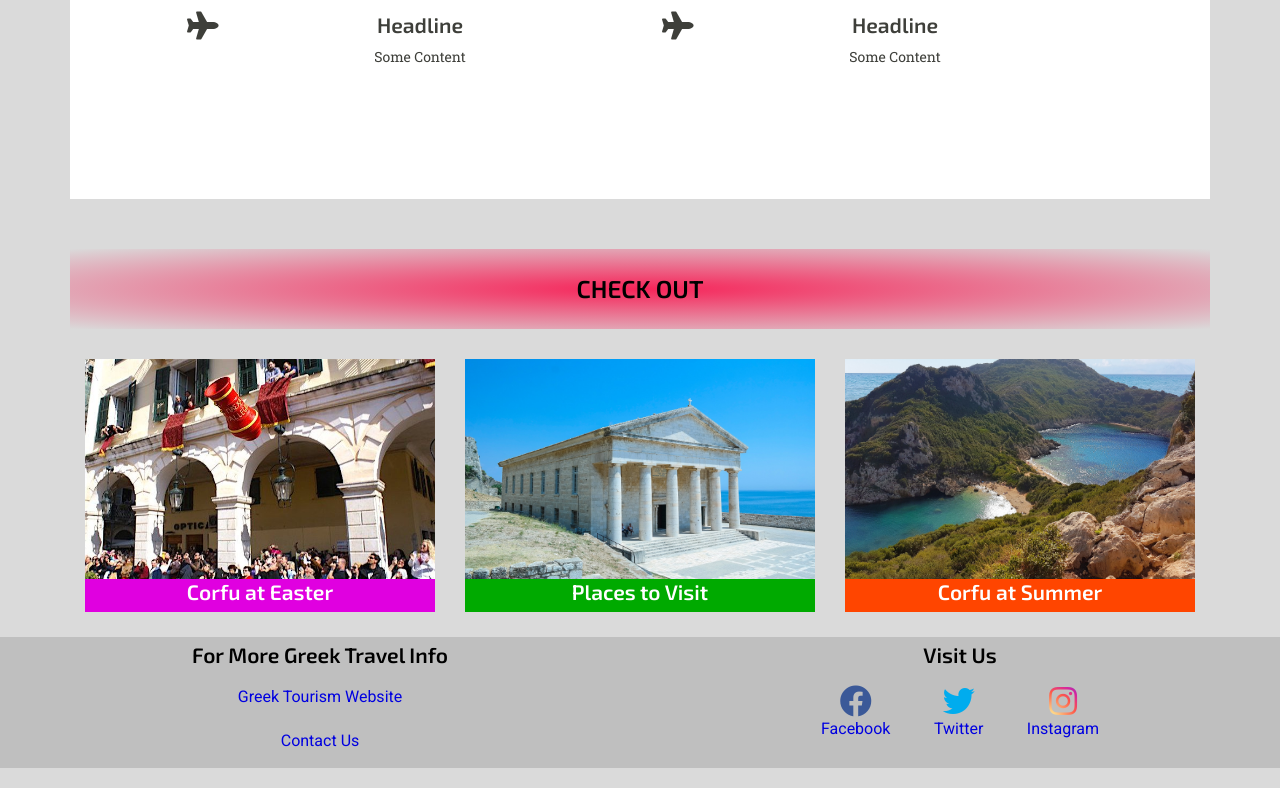
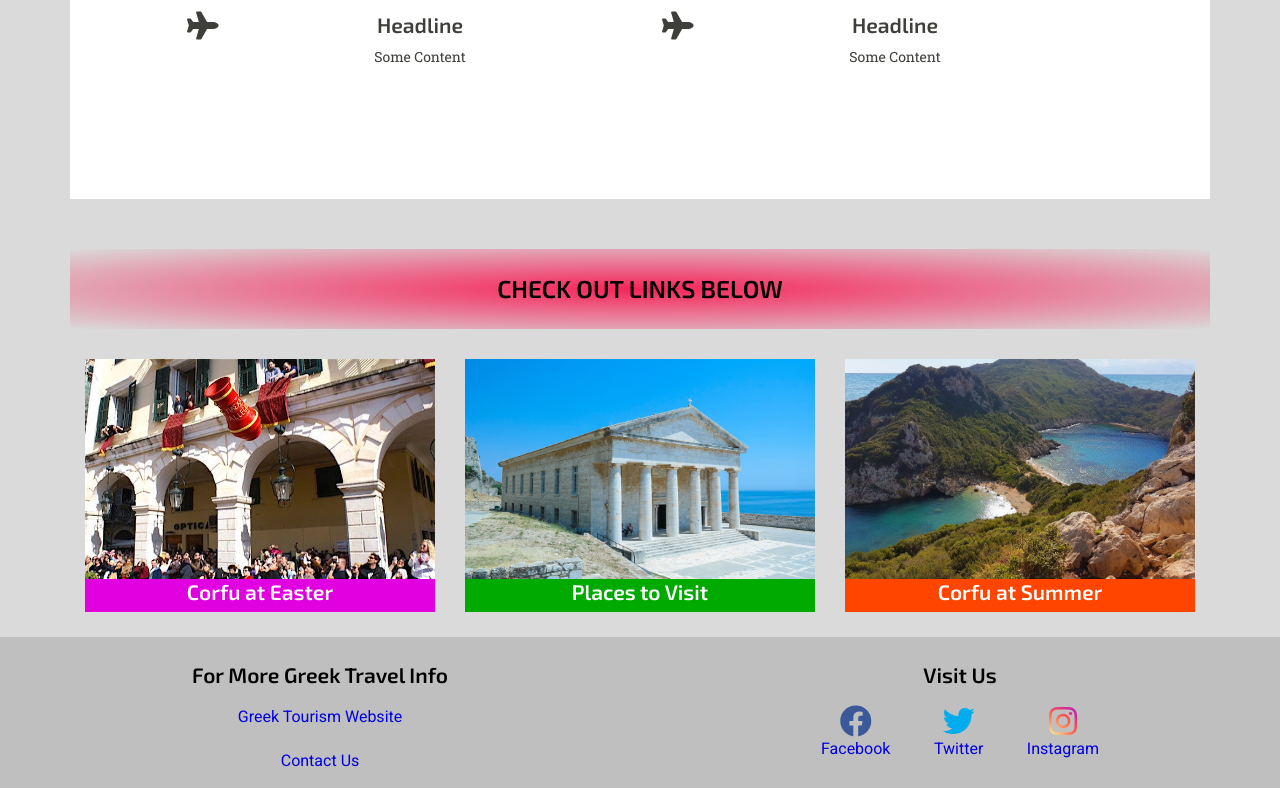
Before and after one commit to Baldpet/visit-corfu, a plain HTML site: page index.html in a window 1280 px wide. Shown: the part 1582-2370 px from the top of the page. Drawn offline with nearby package versions, Linux system fonts and the light colour scheme.

Commit message:
added spacing for the footer to make it look balanced

```diff
--- a/assets/css/style.css
+++ b/assets/css/style.css
@@ -348,7 +348,7 @@ h3 {
 
 .footer-style-container {
     text-align: center;
-    padding: 5px;
+    padding: 25px 5px 5px;
 }
 
 .footer-style-container h4 {
--- a/index.html
+++ b/index.html
@@ -165,7 +165,7 @@
 		<div class="container">
 			<div class="row">
 				<div class="col headline-banner bg-color-banner-intro">
-					<h3 class="uppercase">Check out</h3>
+					<h3 class="uppercase">Check out links below</h3>
 				</div>
 			</div>
 			<div class="row">
```
